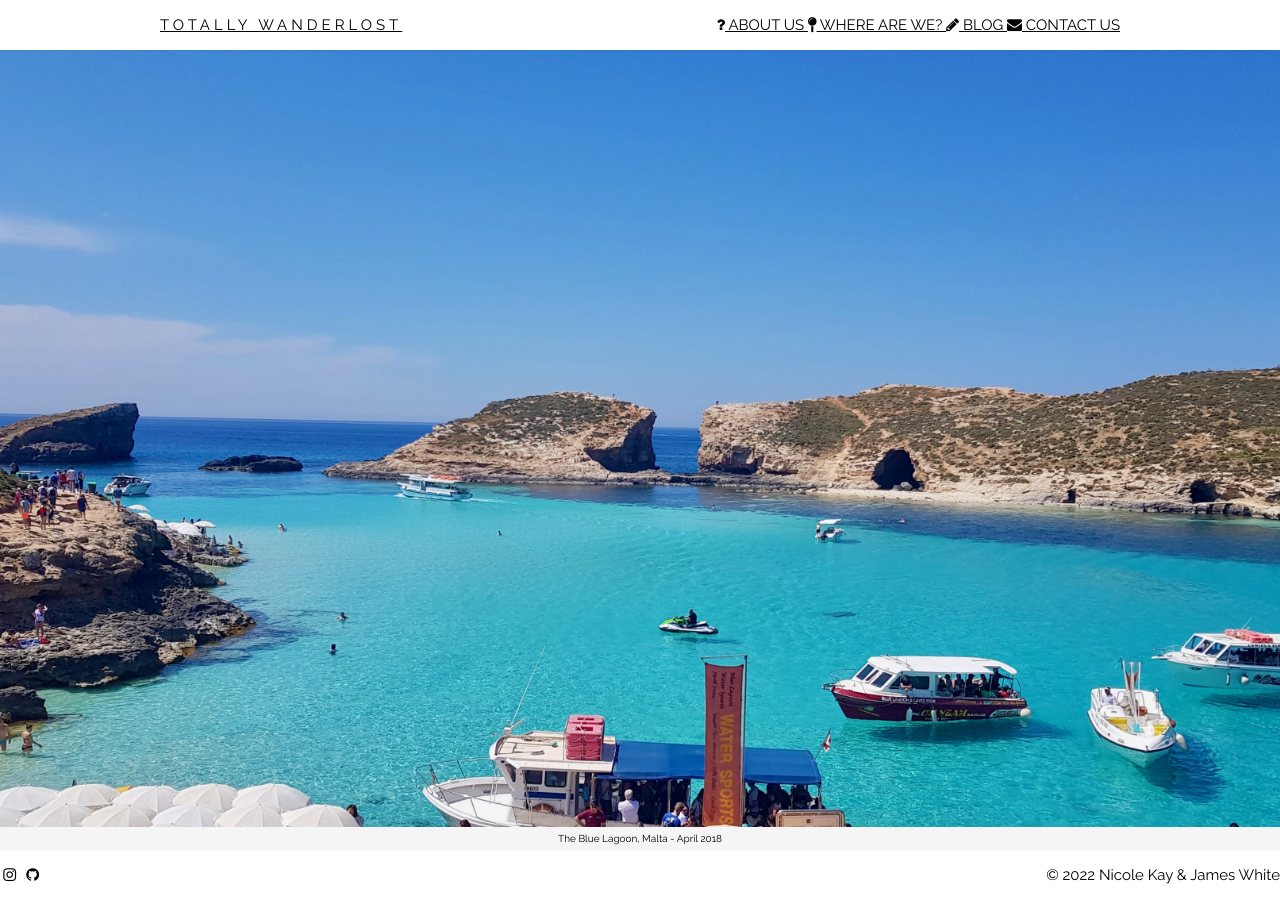
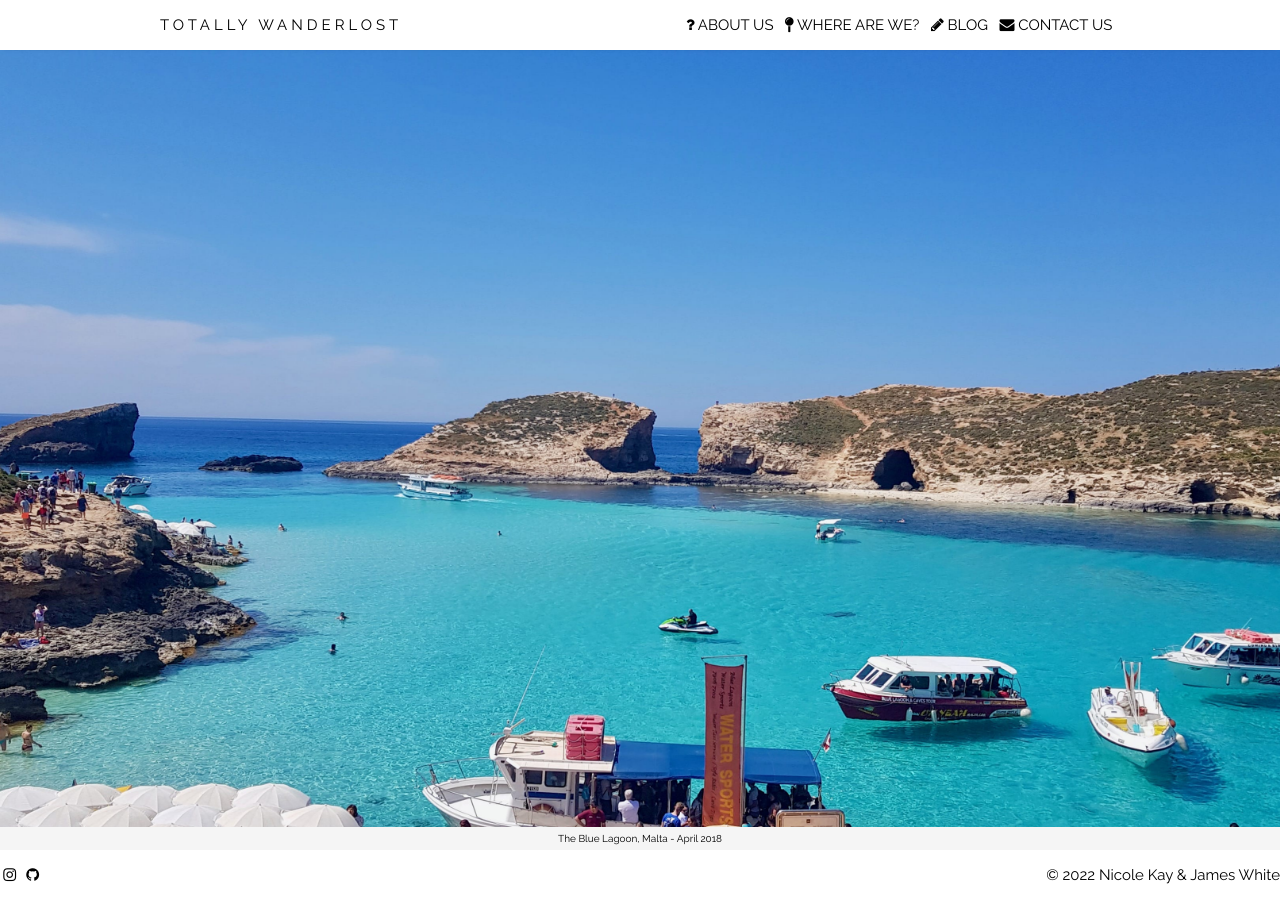
Before and after one commit to totallywanderlost/website, a Jekyll site: the page built from src/index.md, in a window 1280 px wide. Built offline with Jekyll 4.4.1, drawn with Linux system fonts in a browser that asks for light colours.

Commit message:
formatting updates to nav bar and footer

```diff
--- a/src/_includes/navigation.html
+++ b/src/_includes/navigation.html
@@ -5,10 +5,10 @@
     <a href=/index.html class="logo menubutton">{{ site.title | upcase}}</a>
     <!-- Right-sided navbar links -->
     <div class="w3-hide-small floatright">
-    <a href=/about.html class="menubutton"><i class="fa fa-question"></i> ABOUT US </a>
-    <a href=/where.html class="menubutton"><i class="fa fa-map-pin"></i> WHERE ARE WE? </a>
-    <a href=/blog.html class="menubutton"><i class="fa fa-pencil"></i> BLOG </a>
-    <a href=/contact.html class="menubutton"><i class="fa fa-envelope"></i> CONTACT US </a>
+    <a href=/about.html class="menubutton"><i class="fa fa-question"></i> ABOUT US &nbsp;</a>
+    <a href=/where.html class="menubutton"><i class="fa fa-map-pin"></i> WHERE ARE WE? &nbsp;</a>
+    <a href=/blog.html class="menubutton"><i class="fa fa-pencil"></i> BLOG &nbsp;</a>
+    <a href=/contact.html class="menubutton"><i class="fa fa-envelope"></i> CONTACT US &nbsp;</a>
     </div>
     <!-- Hide right-floated links on small screens and replace them with a menu icon -->
 
--- a/src/assets/css/main.css
+++ b/src/assets/css/main.css
@@ -26,7 +26,10 @@ body,h1,h2,h3,h4,h5,h6 {
 
 .menubutton{
   line-height: 50px;
+  text-decoration: none;
+
 }
+
 
 .floatright{
   float:right;
@@ -79,7 +82,7 @@ body,h1,h2,h3,h4,h5,h6 {
 .container {
   margin: 0 auto;
   max-width: 960px;
-  height: calc(100vh - 100px);
+  min-height: calc(100vh - 100px);
 }
 
 .navcontainer {
```
